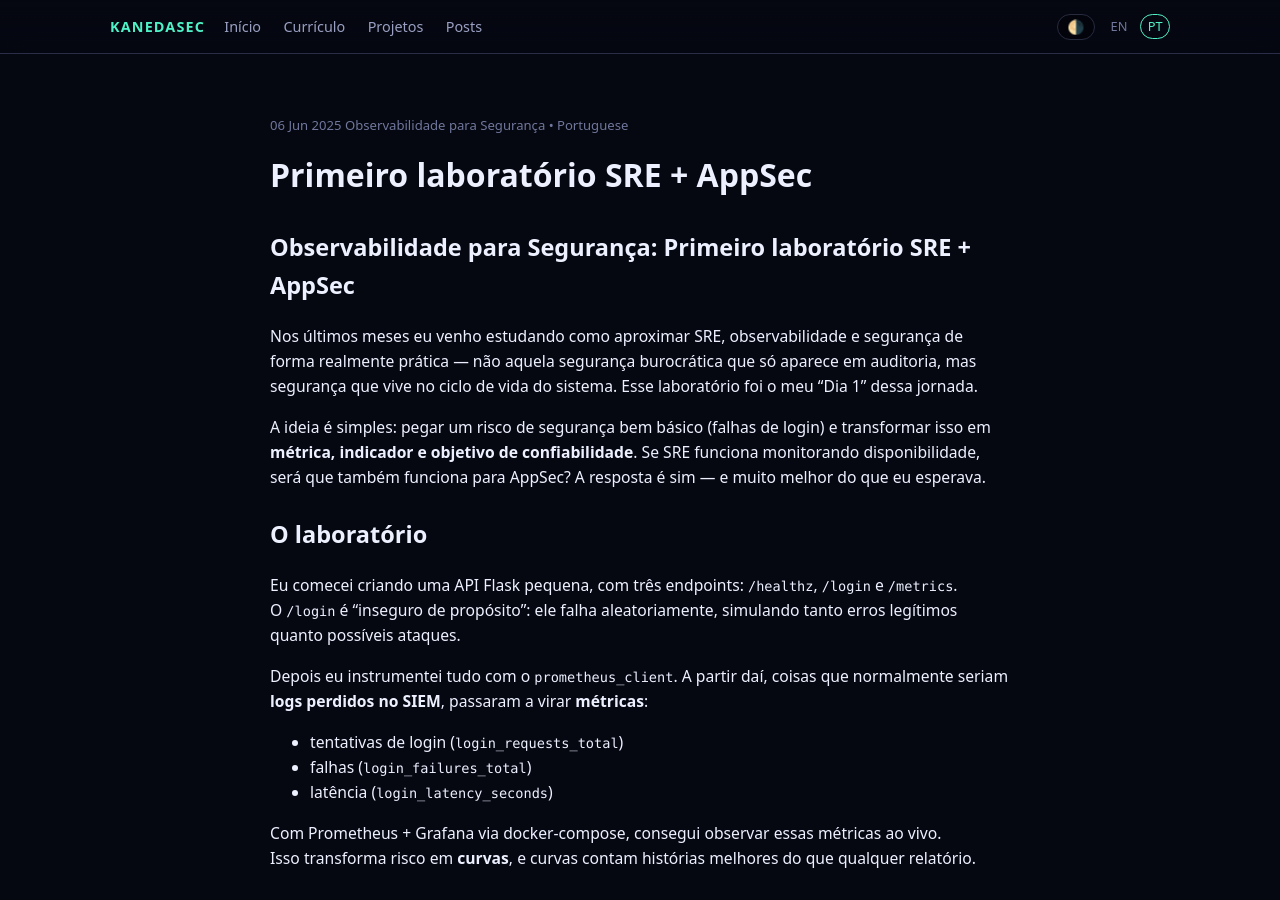
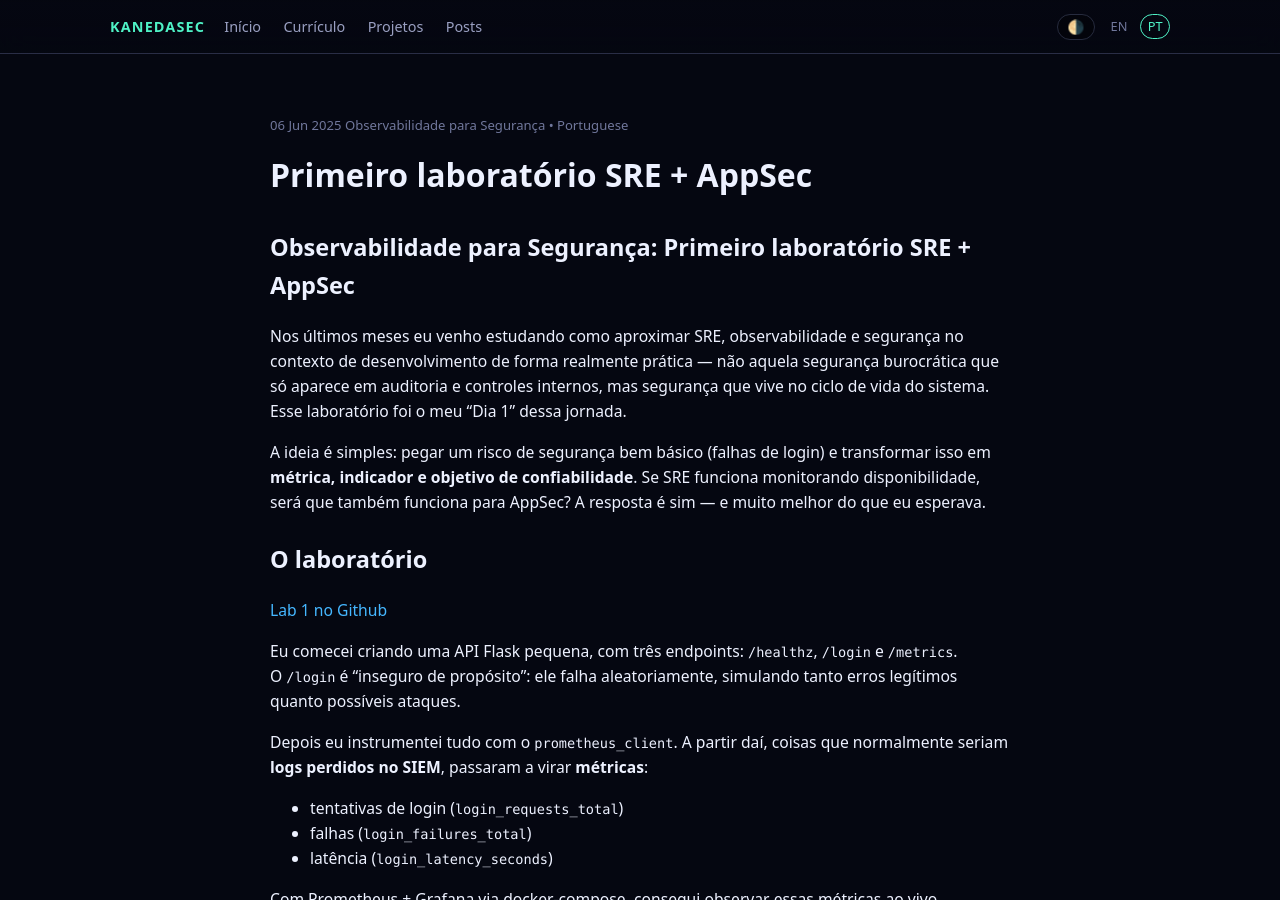
Before and after one commit to kanedasec/kanedasec.github.io, a Jekyll site: the page built from _posts/Appsec Labs/2025-06-06-Primeiro-laboratório-SRE+AppSec.md, in a window 1280 px wide and 900 px high. Built offline with Jekyll 4.4.1, drawn with Linux system fonts in a browser that asks for light colours.

Commit message:
projects and post update

```diff
--- a/_posts/Appsec Labs/2025-06-06-Primeiro-laboratório-SRE+AppSec.md
+++ b/_posts/Appsec Labs/2025-06-06-Primeiro-laboratório-SRE+AppSec.md
@@ -10,11 +10,13 @@ category: Observabilidade para Segurança
 Observabilidade para Segurança: Primeiro laboratório SRE + AppSec
 ================================================================================
 
-Nos últimos meses eu venho estudando como aproximar SRE, observabilidade e segurança de forma realmente prática — não aquela segurança burocrática que só aparece em auditoria, mas segurança que vive no ciclo de vida do sistema. Esse laboratório foi o meu “Dia 1” dessa jornada.
+Nos últimos meses eu venho estudando como aproximar SRE, observabilidade e segurança no contexto de desenvolvimento de forma realmente prática — não aquela segurança burocrática que só aparece em auditoria e controles internos, mas segurança que vive no ciclo de vida do sistema. Esse laboratório foi o meu “Dia 1” dessa jornada.
 
 A ideia é simples: pegar um risco de segurança bem básico (falhas de login) e transformar isso em **métrica, indicador e objetivo de confiabilidade**. Se SRE funciona monitorando disponibilidade, será que também funciona para AppSec? A resposta é sim — e muito melhor do que eu esperava.
 
 ## O laboratório
+
+<a href="https://github.com/kanedasec/SRE-Security-Observability-Lab-1">Lab 1 no Github</a>
 
 Eu comecei criando uma API Flask pequena, com três endpoints: `/healthz`, `/login` e `/metrics`.
 O `/login` é “inseguro de propósito”: ele falha aleatoriamente, simulando tanto erros legítimos quanto possíveis ataques.
```
